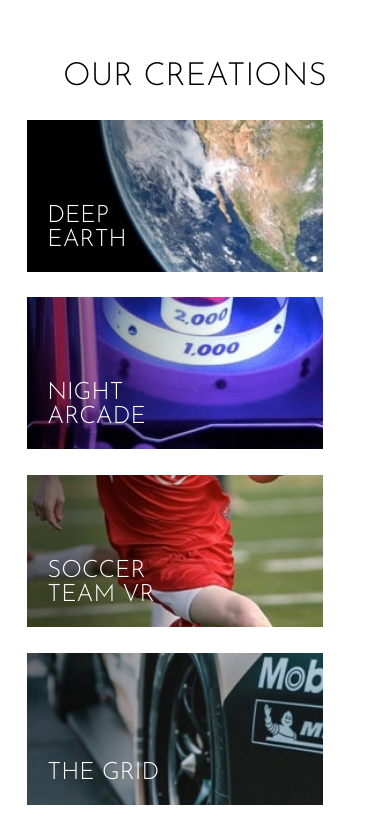
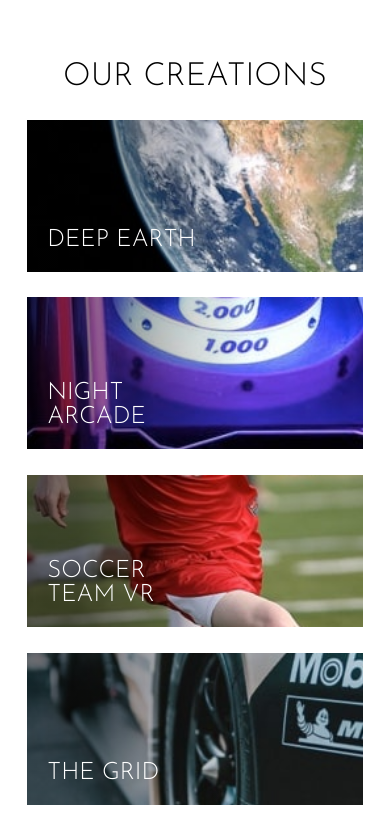
Before and after one commit to janithasilva/loopstudios-landing-page, a React (Create React App) app: page / in a window 390 px wide. Shown: the part 1500-2328 px from the top of the page. Built offline with nearby package versions, Linux system fonts and the light colour scheme.

Commit message:
new changes

```diff
--- a/src/Components/CSS/Gallery.css
+++ b/src/Components/CSS/Gallery.css
@@ -154,15 +154,13 @@
     }
 
     .gallery-card-item {
-      height:7rem;
-      width: 80%;
-      padding:20px;
-      opacity:100;
-      display:flex;
+      max-width: 100%;
+      height: 7rem;
+      font-size: 1.5rem;
+      display: flex;
       align-items:flex-end;
-      font-size:1.5rem;
-      color:#fff;
-      position:relative
+      position: relative;
+      padding: 20px;
     }
 
     .gallery-card-item::before{
```
